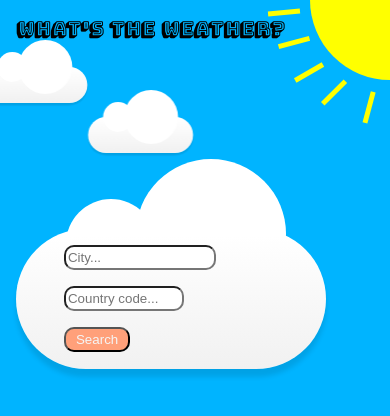
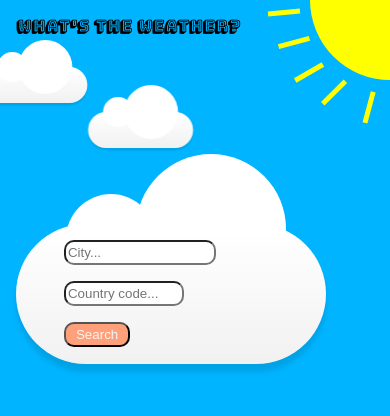
Before and after one commit to tholmes59/weather-forecast-app, a React (Create React App) app: page / in a window 390 px wide. Shown: the top 416 px of the page. Built offline with nearby package versions, Linux system fonts and the light colour scheme; no server answers.

Commit message:
change size of h1 on smaller screens

```diff
--- a/src/App.css
+++ b/src/App.css
@@ -419,7 +419,7 @@ body {
 @media only screen and (max-width: 736px){
 
   h1{
-    font-size: 1.2em;
+    font-size: 1rem;
   }
 
   .search-form form {
@@ -540,7 +540,7 @@ body {
     -moz-animation: animateCloud2 35s linear infinite;
     animation: animateCloud2 35s linear infinite;
 
-    margin-top: 25px;
+    margin-top: 30px;
   }
 
   .x2 {
```
